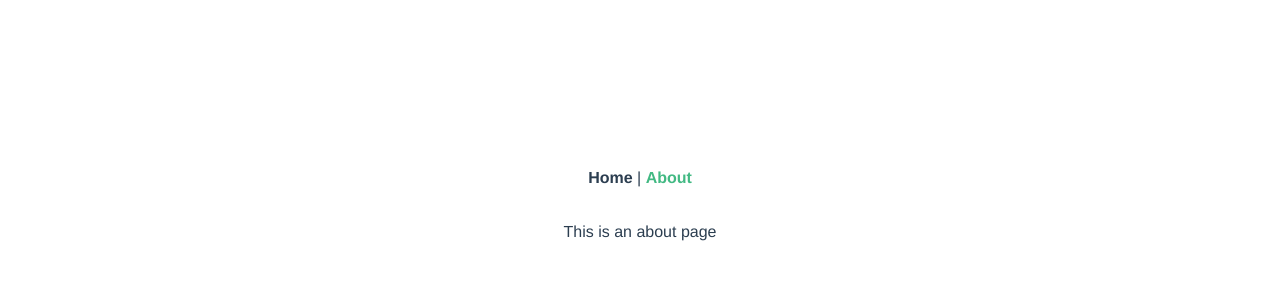
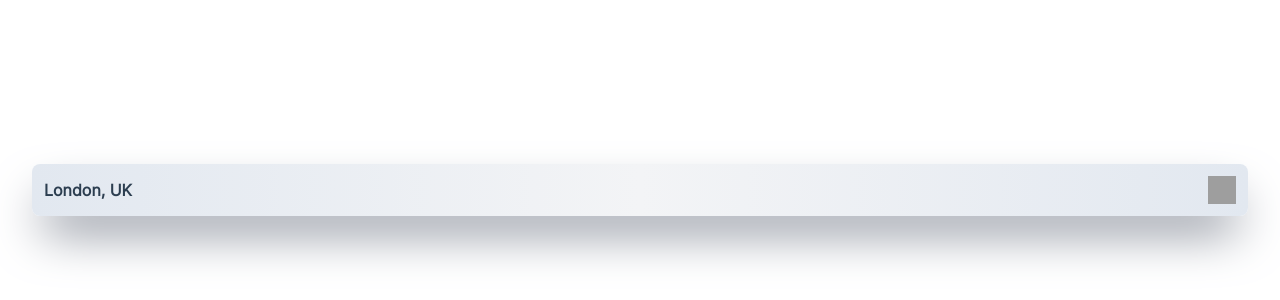
Before and after one commit to romkevi4/weather-widget, a Vue app: page /about in a window 1280 px wide. Shown: the part 210-510 px from the top of the page. Built offline with nearby package versions, Linux system fonts and the light colour scheme; grey boxes are pictures that could not be loaded.

Commit message:
feat: add components WeatherInfo and WeatherHeader

```diff
--- a/src/App.vue
+++ b/src/App.vue
@@ -1,9 +1,16 @@
+<script setup lang="ts">
+  import WeatherInfo from './components/WeatherInfo.vue'
+</script>
+
 <template>
-  <nav>
-    <router-link to="/">Home</router-link> |
-    <router-link to="/about">About</router-link>
-  </nav>
-  <router-view/>
+<!--  <nav>-->
+<!--    <router-link to="/">Home</router-link> |-->
+<!--    <router-link to="/about">About</router-link>-->
+<!--  </nav>-->
+<!--  <router-view/>-->
+  <div class="m-auto p-3 w-full bg-gradient-to-r from-slate-200 via-gray-100 to-slate-200 shadow-gray-500 shadow-2xl rounded-lg overflow-hidden flex flex-col justify-between items-center">
+    <WeatherInfo />
+  </div>
 </template>
 
 <style>
@@ -28,3 +35,9 @@ nav a.router-link-exact-active {
   color: #42b983;
 }
 </style>
+<!--<script>-->
+<!--import WeatherInfo from '@/components/WeatherInfo';-->
+<!--export default {-->
+<!--  components: {WeatherInfo}-->
+<!--}-->
+<!--</script>-->
--- /dev/null
+++ b/src/components/WeatherHeader.vue
@@ -0,0 +1,13 @@
+<script setup lang="ts">
+  import iconSettings from '../assets/icons/icon-settings.svg'
+  // import iconClose from '../assets/icons/icon-close.svg'
+</script>
+
+<template>
+  <div class="w-full flex items-center justify-between">
+    <p class="m-0 font-custom font-bold text-l text-start">London, UK</p>
+    <button type="button">
+      <img :src="iconSettings" alt="icon" class="w-7 h-7">
+    </button>
+  </div>
+</template>
--- /dev/null
+++ b/src/components/WeatherInfo.vue
@@ -0,0 +1,7 @@
+<script setup lang="ts">
+  import WeatherHeader from './WeatherHeader.vue'
+</script>
+
+<template>
+  <WeatherHeader />
+</template>
--- /dev/null
+++ b/svg.d.ts
@@ -0,0 +1,4 @@
+declare module "*.svg" {
+	const content: any;
+	export default content;
+}
--- a/tsconfig.json
+++ b/tsconfig.json
@@ -31,8 +31,9 @@
     "src/**/*.ts",
     "src/**/*.tsx",
     "src/**/*.vue",
+    "svg.d.ts",
     "tests/**/*.ts",
-    "tests/**/*.tsx"
+    "tests/**/*.tsx",
   ],
   "exclude": [
     "node_modules"
```
Also changed, not shown: src/assets/icons/icon-close.svg (added).
